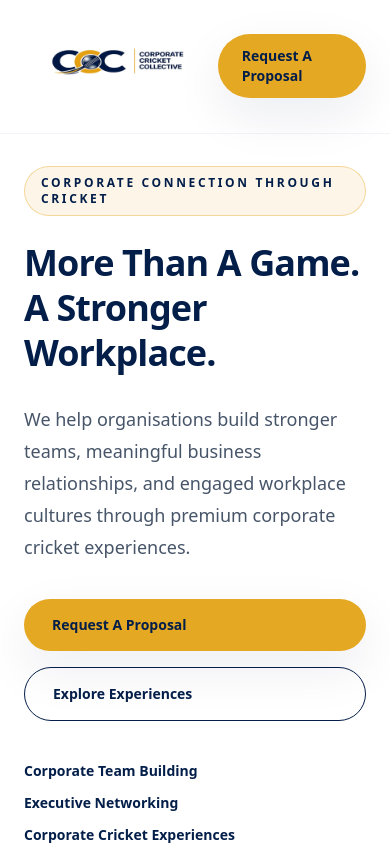
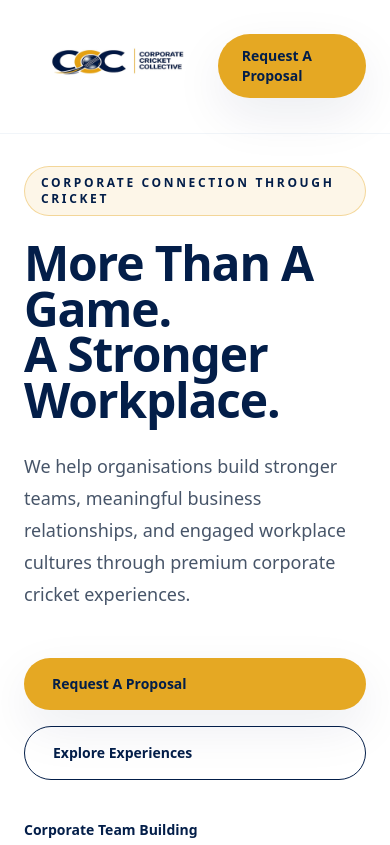
Before and after one commit to ianwessels-ai/ccc-premium-b2b-website, a Next.js app: page / in a window 390 px wide. Shown: the top 845 px of the page. Built offline with nearby package versions, Linux system fonts and the light colour scheme.

Commit message:
Update page.tsx

```diff
--- a/app/page.tsx
+++ b/app/page.tsx
@@ -40,18 +40,18 @@ export default function HomePage() {
                   Corporate Connection Through Cricket
                 </div>
 
-                <h1 className="text-4xl font-black leading-tight tracking-tight text-navy md:text-6xl lg:text-7xl">
+                <h1 className="text-5xl font-black leading-[0.95] tracking-tight text-navy md:text-6xl lg:text-7xl">
                   <span className="block">More Than A Game.</span>
                   <span className="block">A Stronger Workplace.</span>
                 </h1>
 
-                <p className="mt-7 max-w-xl text-lg leading-8 text-bodyText">
+                <p className="mt-7 max-w-lg text-lg leading-8 text-bodyText">
                   We help organisations build stronger teams, meaningful business
                   relationships, and engaged workplace cultures through premium
                   corporate cricket experiences.
                 </p>
 
-                <div className="mt-9 flex flex-col gap-4 sm:flex-row">
+                <div className="mt-12 flex flex-col gap-4 sm:flex-row">
                   <PrimaryCTA />
                   <SecondaryCTA href="/experiences">
                     Explore Experiences
```
